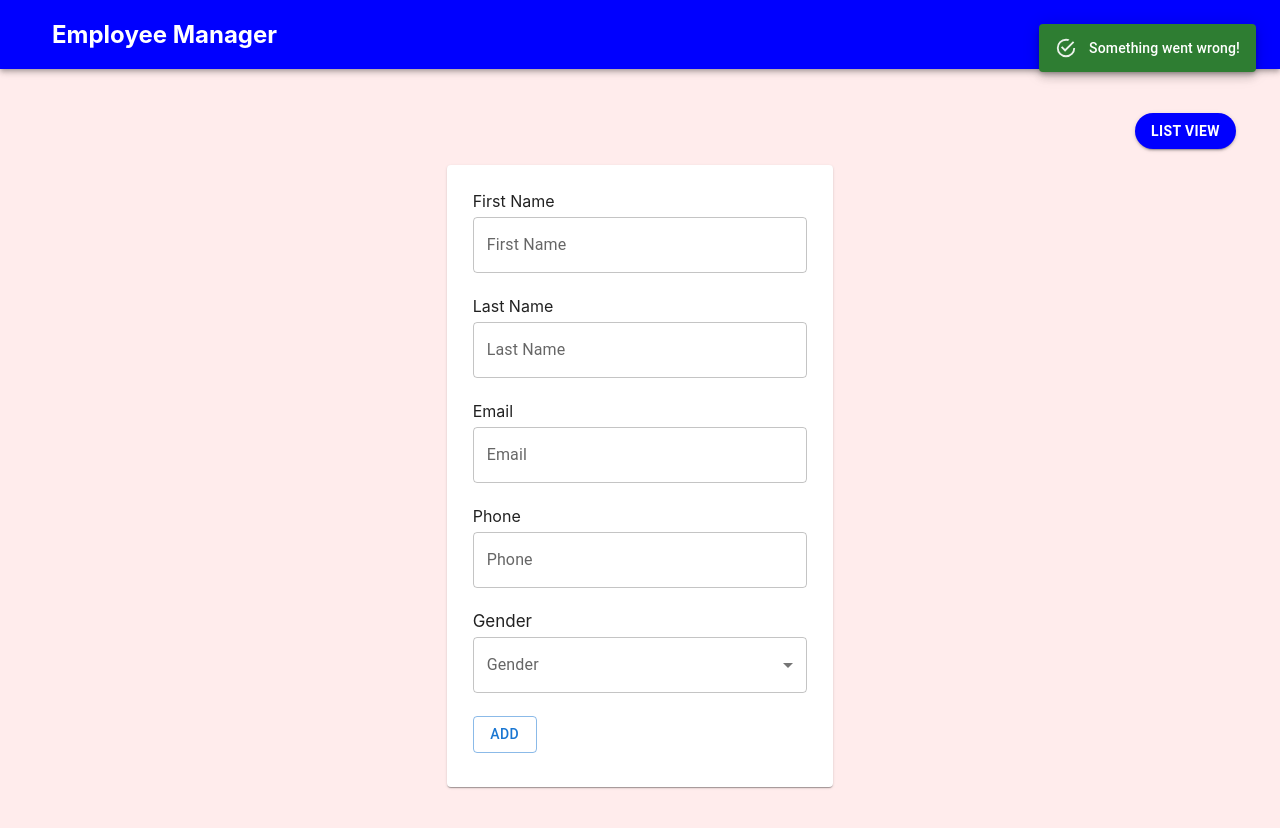
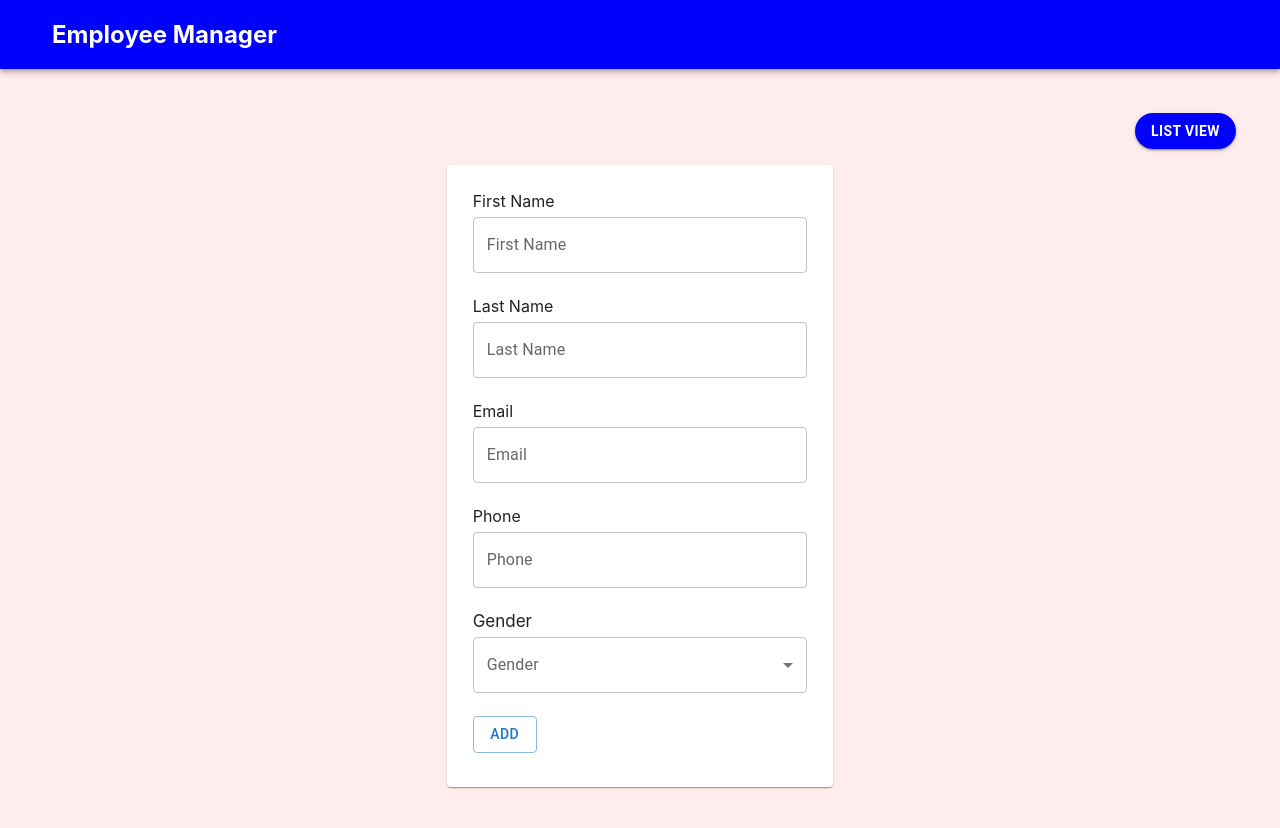
Before and after one commit to nimeshjayasankha/Employee-Manager-Front-end, a React (Create React App) app: page /employee/add in a window 1280 px wide. Shown: the top 828 px of the page. Built offline with nearby package versions, Linux system fonts and the light colour scheme.

Commit message:
finished the frontend

```diff
--- a/src/components/common/AlertMessage.tsx
+++ b/src/components/common/AlertMessage.tsx
@@ -8,13 +8,13 @@ const Alert = React.forwardRef<HTMLDivElement, AlertProps>(function Alert(
 ) {
   return <MuiAlert elevation={6} ref={ref} variant="filled" {...props} />;
 });
-const AlertMessage = ({ popUpOpen, message }: any) => {
+const AlertMessage = ({ popUpOpen, message, error ='success'}: any) => {
   return (
     <Snackbar
       anchorOrigin={{ vertical: 'top', horizontal: 'right' }}
       open={popUpOpen}
     >
-      <Alert severity="success" sx={{ width: '100%' }}>
+      <Alert severity={error} sx={{ width: '100%' }}>
         {message}
       </Alert>
     </Snackbar>
--- a/src/components/common/Empty.tsx
+++ b/src/components/common/Empty.tsx
@@ -16,7 +16,7 @@ const Empty = () => {
         }}
       >
         <Paper>
-          <h2 className='text-center'>Sorry o Results found!</h2>
+          <h2 className='text-center'>Sorry No Results found!</h2>
         </Paper>
       </Box>
     </Grid>
--- a/src/pages/Create-Edit/Employee.tsx
+++ b/src/pages/Create-Edit/Employee.tsx
@@ -27,7 +27,7 @@ const EmployeeAdd = () => {
       dispatch(singleEmployee(id));
     }
   }, [dispatch, id]);
-  const { singleRecord, isSuccess } = useSelector(
+  const { singleRecord } = useSelector(
     (state: StateValues) => state.employee
   );
   const {
@@ -71,7 +71,10 @@ const EmployeeAdd = () => {
   const mutationOnError = (error: ErrorResponse) => {
     if (error.status === 500) {
       return (
-        <AlertMessage popUpOpen={popUpOpen} message="Something went wrong!" />
+        <AlertMessage
+          popUpOpen={popUpOpen}
+          message="Something went wrong!"
+          error={'error'}/>
       );
     }
     if (error.status === 422) {
@@ -98,9 +101,16 @@ const EmployeeAdd = () => {
   };
   return (
     <Grid container spacing={2} className="layout-content">
-      {isSuccess === false && (
-        <AlertMessage popUpOpen={true} message="Something went wrong!" />
-      )}
+      {id &&
+        singleRecord &&
+        Object.keys(singleRecord).length === 0 &&
+        Object.getPrototypeOf(singleRecord) === Object.prototype && (
+          <AlertMessage
+            popUpOpen={true}
+            message="Something went wrong!"
+            error={'error'}
+          />
+        )}
 
       <Grid item xs={12}>
         <Form.EmployeeAddButton
```
